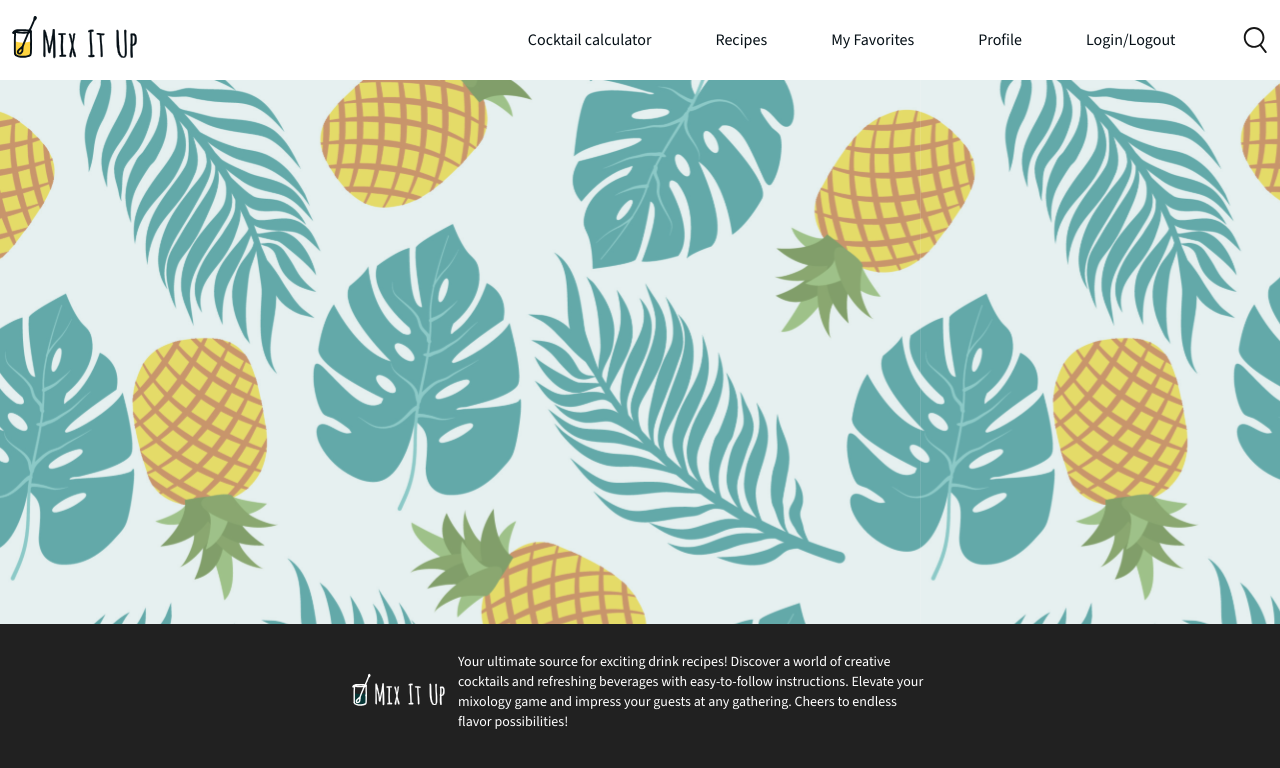
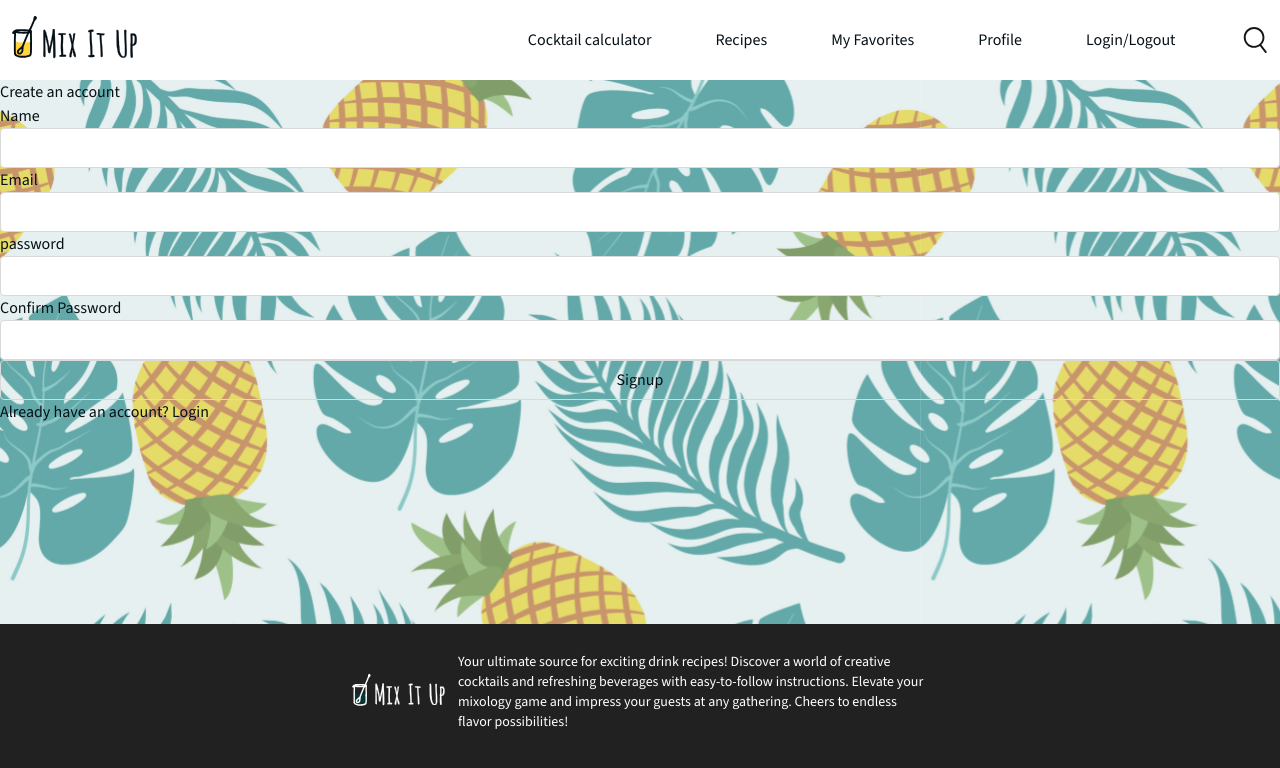
Before and after one commit to aobarbieri/mix-it-up-2.0, a React (Vite) app: page /signup in a window 1280 px wide. Shown: the top 768 px of the page. Built offline with nearby package versions, Linux system fonts and the light colour scheme; no server answers.

Commit message:
Add Singup page and server functions

```diff
--- a/src/components/Main/index.jsx
+++ b/src/components/Main/index.jsx
@@ -4,6 +4,7 @@ import Show from '../../pages/Show'
 import Recipes from '../../pages/Recipes'
 import Favorites from '../../pages/Favorites'
 import Login from '../User/Login'
+import Signup from '../User/Signup'
 
 export default function Main() {
 	return (
@@ -14,6 +15,7 @@ export default function Main() {
 				<Route path='/recipes' element={<Recipes />} />
 				<Route path='/favorites' element={<Favorites />} />
 				<Route path='/login' element={<Login />} />
+				<Route path='/signup' element={<Signup />} />
 			</Routes>
 		</main>
 	)
--- a/src/components/User/Login.jsx
+++ b/src/components/User/Login.jsx
@@ -1,5 +1,6 @@
 import { useState } from 'react'
 import { login } from '../../utilities/user-service'
+import { Link } from 'react-router-dom'
 
 export default function Login() {
 	const [user, setUser] = useState({
@@ -37,7 +38,7 @@ export default function Login() {
 			</form>
 
 			<p>
-				New here? <button>Create account</button>
+				New here? <Link to='/signup'>Create account</Link>
 			</p>
 		</>
 	)
--- /dev/null
+++ b/src/components/User/Signup.jsx
@@ -0,0 +1,55 @@
+import { useState } from 'react'
+import { signup } from '../../utilities/user-service'
+import { Link } from 'react-router-dom'
+
+export default function Signup() {
+	const [user, setUser] = useState({
+		name: '',
+		email: '',
+		password: '',
+		passwordConfirm: '',
+	})
+
+	function handleChange(e) {
+		setUser({ ...user, [e.target.name]: e.target.value })
+	}
+
+	async function handleSubmit(e) {
+		e.preventDefault()
+		const userData = await signup(user)
+		console.log(userData)
+
+		setUser({
+			name: '',
+			email: '',
+			password: '',
+			passwordConfirm: '',
+		})
+	}
+
+	return (
+		<>
+			<h1>Create an account</h1>
+
+			<form onSubmit={handleSubmit}>
+				<label htmlFor='name'>Name</label>
+				<input type='text' id='name' name='name' value={user.name} onChange={handleChange} />
+
+				<label htmlFor='email'>Email</label>
+				<input type='text' id='email' name='email' value={user.email} onChange={handleChange} />
+
+				<label htmlFor='password'>password</label>
+				<input type='password' id='password' name='password' value={user.password} onChange={handleChange} />
+
+				<label htmlFor='passwordConfirm'>Confirm Password</label>
+				<input type='password' id='passwordConfirm' name='passwordConfirm' value={user.passwordConfirm} onChange={handleChange} />
+
+				<input type='submit' value='Signup' />
+			</form>
+
+			<p>
+				Already have an account? <Link to='/login'>Login</Link>
+			</p>
+		</>
+	)
+}
--- a/src/utilities/user-service.js
+++ b/src/utilities/user-service.js
@@ -10,10 +10,10 @@ export async function login(user) {
 	}
 }
 
-export async function createAccount(user) {
+export async function signup(user) {
 	try {
-		const newUser = await userAPI.signup(user)
-		return newUser
+		const res = await userAPI.signup(user)
+		return res
 	} catch (err) {
 		console.log(err)
 		throw new Error(err)
```
